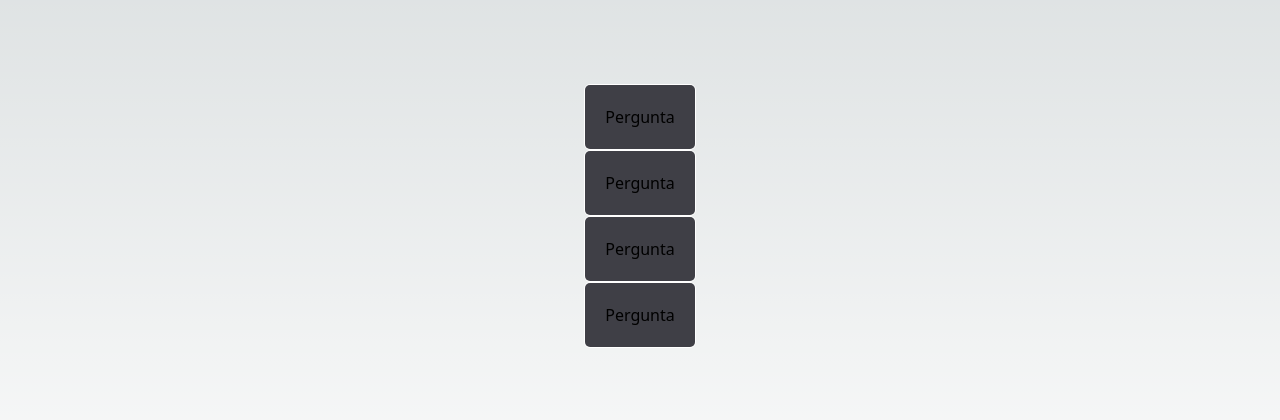
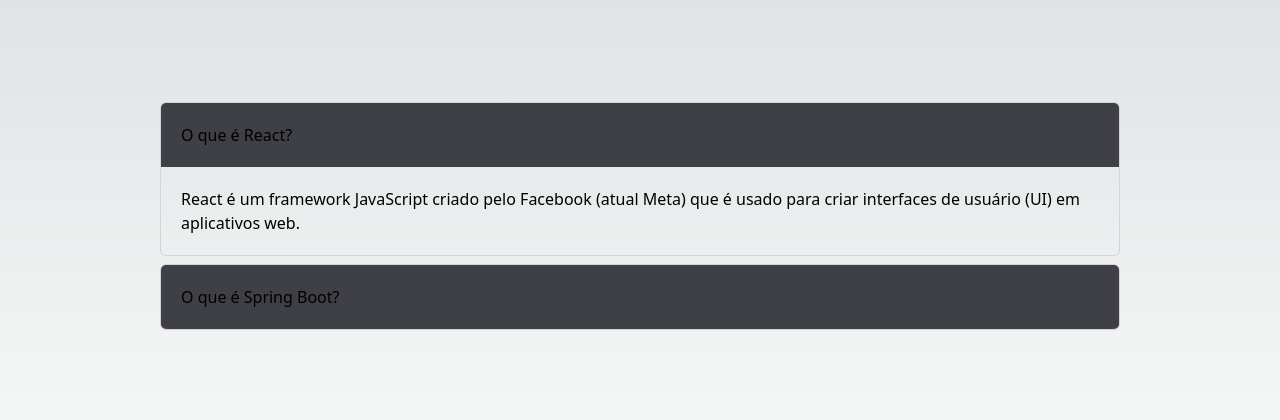
Before and after one commit to Khaldewey/next-js-insumos, a Next.js app: page /condicional/faq in a window 1280 px wide. Shown: the part 184-604 px from the top of the page. Built offline with nearby package versions, Linux system fonts and the light colour scheme.

Commit message:
componentes condicionais

```diff
--- a/src/components/condicional/Faq.tsx
+++ b/src/components/condicional/Faq.tsx
@@ -1,12 +1,21 @@
+import { useState } from "react";
 import Pergunta from "./Pergunta";
 
 export default function Faq() {
+  const [ativo, setAtivo] = useState<number>(0)
+
+  function alternarVisibilidade(indice: number) {
+    if (indice === ativo){
+        setAtivo(-1)
+    } else {
+        setAtivo(indice)
+    }
+  }
   return (
-    <div>
-        <Pergunta/>
-        <Pergunta/>
-        <Pergunta/>
-        <Pergunta/>
+    <div className="flex flex-col gap-2 w-[90%] md:w-3/4">
+        <Pergunta aberta={ativo === 0} indice={0} alternarVisibilidade={alternarVisibilidade} texto=" O que é React? " resposta="React é um framework JavaScript criado pelo Facebook (atual Meta) que é usado para criar interfaces de usuário (UI) em aplicativos web. "/>
+        <Pergunta aberta={ativo === 1} indice={1} alternarVisibilidade={alternarVisibilidade} texto="O que é Spring Boot?" resposta="Spring Boot é uma estrutura Java de código aberto usada para programar aplicativos autônomos e de nível de produção baseados em Spring com esforço mínimo."/>
+
     </div>
   )
 }
--- /dev/null
+++ b/src/components/condicional/If.tsx
@@ -0,0 +1,13 @@
+interface IfProps {
+    teste: boolean
+    children: any
+}
+export default function If(props: IfProps) {
+    if (props.teste){
+     return props.children
+
+    } else {
+        return null
+    }
+
+}
--- /dev/null
+++ b/src/components/condicional/IfElse.tsx
@@ -0,0 +1,13 @@
+interface IfElseProps {
+    teste: boolean
+    children: any
+}
+export default function IfElse(props: IfElseProps) {
+    if (props.teste){
+     return props.children
+
+    } else {
+        return null
+    }
+
+}
--- a/src/components/condicional/Pergunta.tsx
+++ b/src/components/condicional/Pergunta.tsx
@@ -1,16 +1,27 @@
 import { useState } from "react"
+import If from "./If"
+interface PerguntaProps {
+  indice: number
+  texto: string
+  resposta: string
+  aberta: boolean
+  alternarVisibilidade: (indice: number) => void
+}
+export default function Pergunta(props: PerguntaProps) {
 
-export default function Pergunta() {
-
-  const [aberta, setAberta] = useState<boolean>(false)
+  // const [aberta, setAberta] = useState<boolean>(false)
 
   return (
-    <div className="border border-white rounded-md pd-5 overflow-hidden">
-       <div className="bg-zinc-700 p-5 cursor-pointer" onClick={ () => setAberta(!aberta)}> Pergunta </div>
+    <div className="border border-zinc-300 rounded-md pd-5 overflow-hidden">
+       <div className="bg-zinc-700 p-5 cursor-pointer select-none flex justify-between" onClick={ () => props.alternarVisibilidade(props.indice)}><span> { props.texto }</span>  </div>
        {/* {aberta ? "Sim" : "Não"} */}
-       {aberta && (
-        <div className="p-5"> Resposta </div>
-       )}
+
+       <If teste={props.aberta}>
+        <div className="p-5"> {props.resposta} </div>
+       </If>
+       {/* {aberta && (
+        <div className="p-5"> {props.resposta} </div>
+       )} */}
 
     </div>
   )
```
